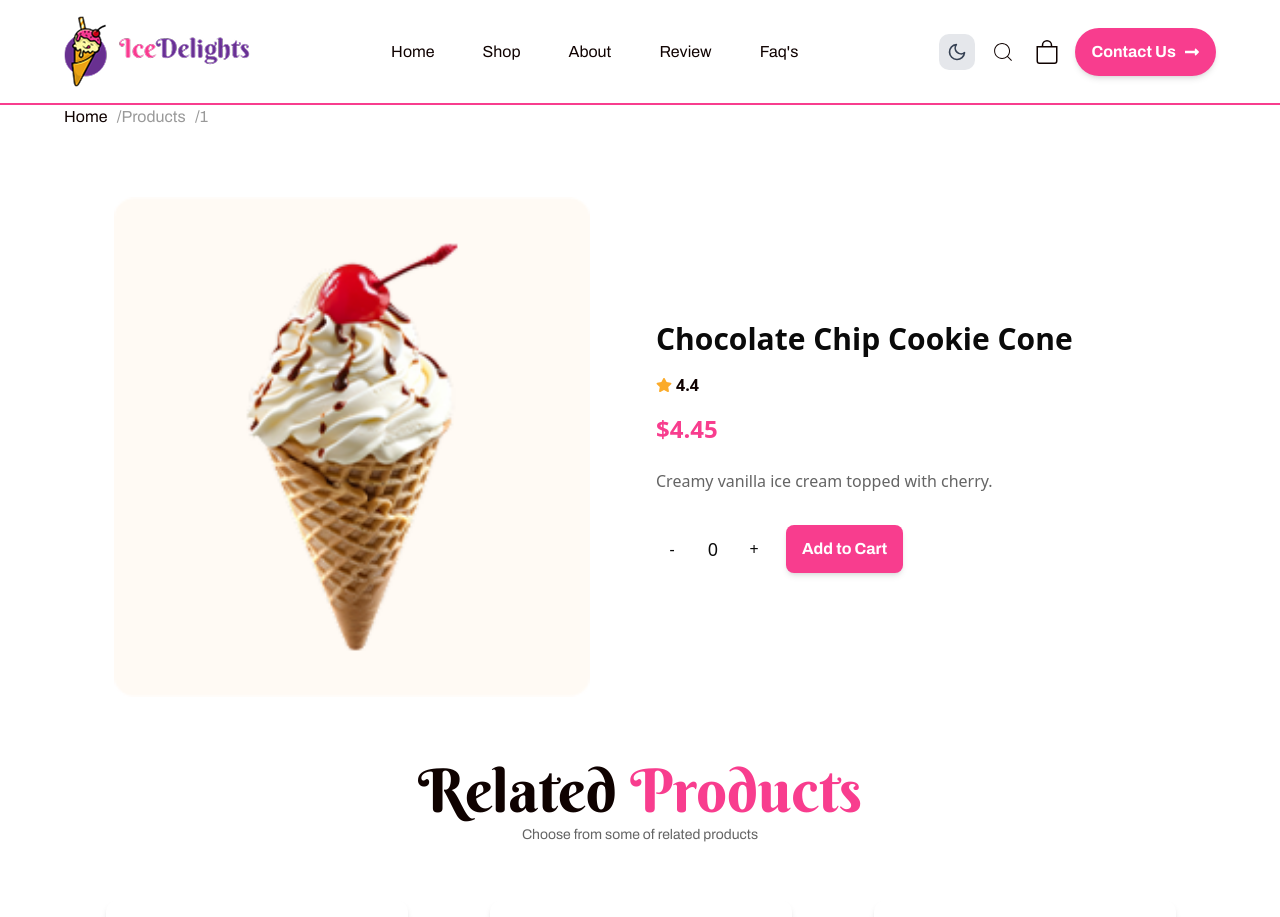
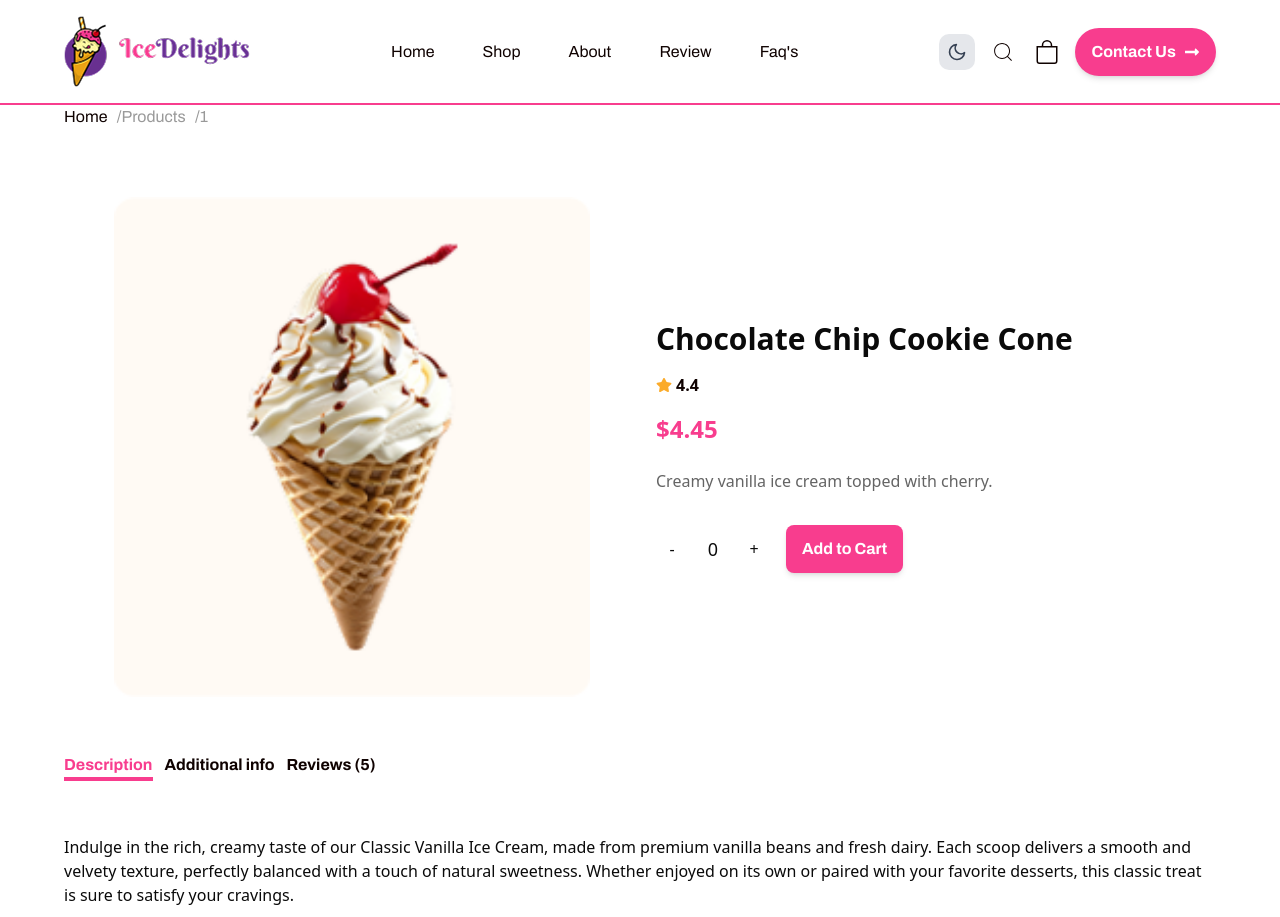
Before and after one commit to bishwas350/ice_cream, a React (Vite) app: page /products/1 in a window 1280 px wide. Shown: the top 917 px of the page. Built offline with nearby package versions, Linux system fonts and the light colour scheme.

Commit message:
haash link

```diff
--- a/src/component/ProductDetails.jsx
+++ b/src/component/ProductDetails.jsx
@@ -14,6 +14,7 @@ import './slick-custom.css';
 import Flex from './Flex';
 import { Target } from 'lucide-react';
 const ProductDetails = () => {
+  const [activeTab, setActiveTab] = useState(0)
   const [count, setCount] = useState(0);
   const { id } = useParams();
   const relatedProducts = Productdata.filter(item =>
@@ -61,6 +62,77 @@ const ProductDetails = () => {
                 </button>
               </div>
             </div>
+          </div>
+        </div>
+        <div className="">
+          <div>
+            <ul className="flex flex-wrap gap-3 mt-7 mb-[42px] text-[#0F0200] font-apa font-bold dark:text-white ">
+              <li className="py-3"><button className={`cursor-pointer ${activeTab === 0 ? 'text-[#F83D8E]  border-b-4 border-[#F83D8E]' : ''}`} onClick={() => setActiveTab(0)}>Description</button></li>
+              <li className="py-3"><button className={`cursor-pointer ${activeTab === 1 ? 'text-[#F83D8E] border-b-4 border-[#F83D8E]' : ''}`} onClick={() => setActiveTab(1)}>Additional info</button></li>
+              <li className="py-3"><button className={`cursor-pointer ${activeTab === 2 ? 'text-[#F83D8E] border-b-4 border-[#F83D8E]' : ''}`} onClick={() => setActiveTab(2)}>Reviews (5)</button></li>
+            </ul>
+
+            {/* Description Tab Content  */}
+            {
+              activeTab == 0 && (
+                <div className="">Indulge in the rich, creamy taste of our Classic Vanilla Ice Cream, made from premium vanilla beans and fresh dairy. Each scoop delivers a smooth and velvety texture, perfectly balanced with a touch of natural sweetness. Whether enjoyed on its own or paired with your favorite desserts, this classic treat is sure to satisfy your cravings.
+
+                </div>
+              )
+            }
+
+            {/* Additional info Tab Content  */}
+            {
+              activeTab === 1 && (
+                <div className="">
+                  <ul className='text-[#646464] dark:text-gray-400 font-apa space-y-4'>
+                    <li>Ingredients: Fresh milk, sugar, vanilla extract, cream, stabilizers</li>
+                    <li>Allergen Info: Contains dairy
+                    </li>
+                    <li>Storage: Keep frozen at -18°C (0°F)
+
+                    </li>
+                    <li>
+                    Net Weight: 500ml
+                    </li>
+                    <li>
+                    Shelf Life: 6 months from the manufacturing date
+                    </li>
+                  </ul>
+                </div>
+              )
+            }
+
+            {/* Reviews Tab Content  */}
+            {
+              activeTab === 2 && (
+                <div className="">
+                 <ul className='text-[#646464] dark:text-gray-400 font-apa space-y-4'>
+                  <li>
+                  ⭐⭐⭐⭐⭐ Emily R. (Verified Buyer)
+                  "This vanilla ice cream is an absolute delight! The texture is incredibly smooth, and the flavor is rich without being overly sweet. It tastes like real vanilla beans, not artificial flavoring. Definitely a staple in my freezer!"
+                  </li>
+                  <li>
+                  ⭐⭐⭐⭐⭐ Michael T. (Verified Buyer)
+                  "Hands down, the creamiest and most flavorful vanilla ice cream I’ve ever had! It melts beautifully in your mouth and pairs perfectly with brownies or apple pie. Will be buying again!"
+                  </li>
+                  <li>
+                  ⭐⭐⭐⭐ Sophia L. (Verified Buyer)
+                  "Loved the taste, but I wish the container was bigger! It’s so good that it disappears too quickly in my household. Highly recommend if you’re a vanilla lover!"
+                  </li>
+                  <li>
+                  ⭐⭐⭐⭐⭐ David P. (Verified Buyer)
+                  "Perfect for making milkshakes! I used this with some fresh strawberries, and it blended into the smoothest, most flavorful shake ever. The quality is top-notch!"
+                  </li>
+                  <li>
+                  ⭐⭐⭐⭐⭐ Olivia M. (Verified Buyer)
+                  "I was skeptical at first, but this ice cream exceeded my expectations. It has a perfect balance of creaminess and a deep vanilla flavor. Tastes just like homemade!"
+                  </li>
+                 </ul>
+                </div>
+              )
+            }
+
           </div>
         </div>
         <div className="mt-12 px-4">
```
Also changed, not shown: Container.jsx (deleted), Menu.jsx (deleted).
